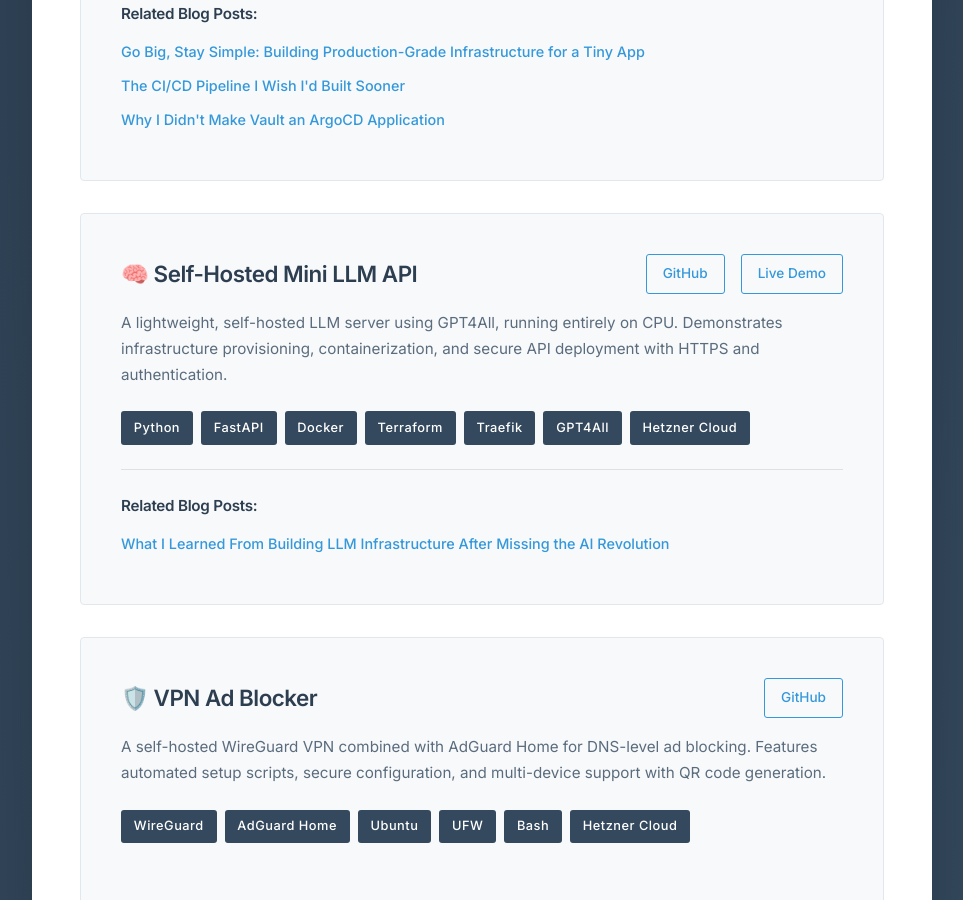
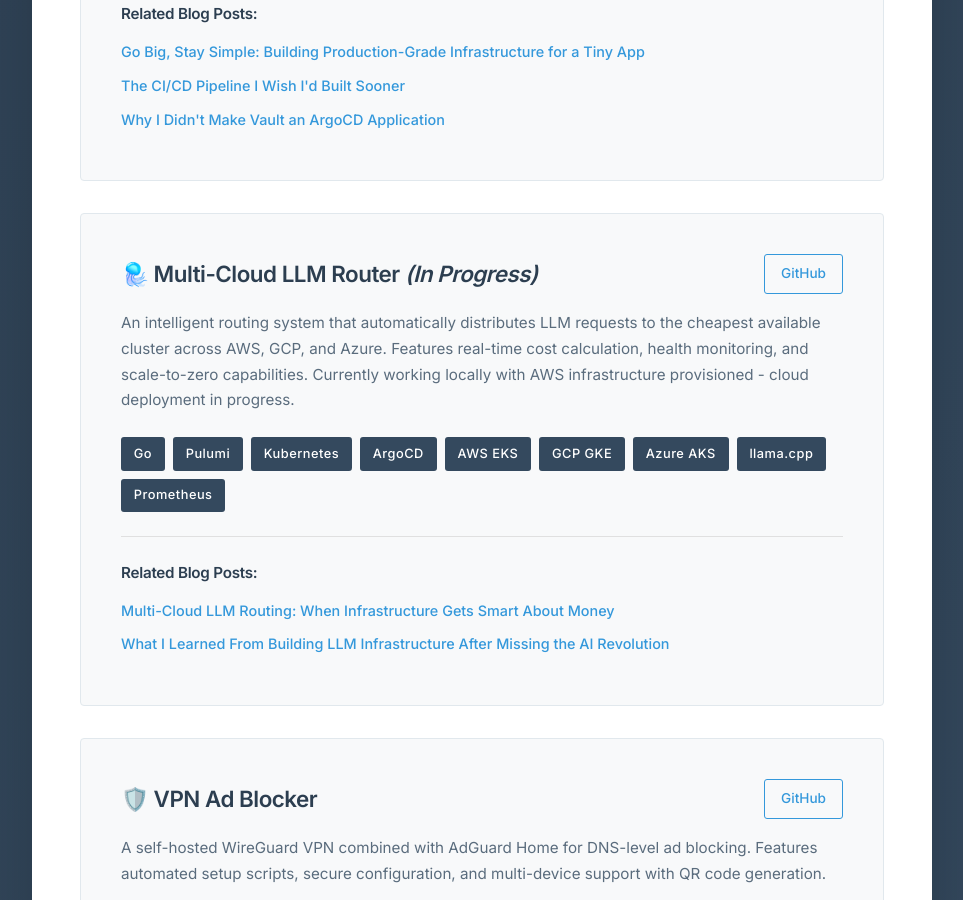
Before and after one commit to navillasa/navillasa.github.io, a Jekyll site: the page built from index.md, in a window 1280 px wide and 900 px high, scrolled down 1361 px. Shown: the whole window, without its empty margins (158-1121 px from the left). Built offline with Jekyll 4.4.1, drawn with Linux system fonts in a browser that asks for light colours.

Commit message:
Add multi-cloud LLM router project and blog post
- Add new in-progress project card for multi-cloud LLM router
- Remove self-hosted mini LLM project to reduce portfolio clutter
- Create properly formatted Jekyll blog post for multi-cloud router journey
- Update blog post title to 'Multi-Cloud LLM Routing: When Infrastructure Gets Smart About Money'
- Link AI revolution blog post under multi-cloud project

```diff
--- a/index.md
+++ b/index.md
@@ -80,34 +80,35 @@ title: "DevOps Engineer"
             </div>
         </div>
 
-        <!-- Self-Hosted LLM Project -->
+        <!-- Multi-Cloud LLM Router Project (In Progress) -->
         <div class="project-card">
             <div class="project-header">
-                <h3 class="project-title">🧠 Self-Hosted Mini LLM API</h3>
+                <h3 class="project-title">🪼 Multi-Cloud LLM Router <em>(In Progress)</em></h3>
                 <div class="project-links">
-                    <a href="https://github.com/navillasa/self-hosted-mini-llm" target="_blank" class="project-link">GitHub</a>
-                    <a href="https://llm.navillasa.dev" target="_blank" class="project-link">Live Demo</a>
+                    <a href="https://github.com/navillasa/multi-cloud-llm-router" target="_blank" class="project-link">GitHub</a>
                 </div>
             </div>
             <p class="project-description">
-                A lightweight, self-hosted LLM server using GPT4All, running entirely on CPU. Demonstrates infrastructure provisioning, containerization, and secure API deployment with HTTPS and authentication.
+                An intelligent routing system that automatically distributes LLM requests to the cheapest available cluster across AWS, GCP, and Azure. Features real-time cost calculation, health monitoring, and scale-to-zero capabilities. Currently working locally with AWS infrastructure provisioned - cloud deployment in progress.
             </p>
             <div class="tech-stack">
-                <span class="tech-tag">Python</span>
-                <span class="tech-tag">FastAPI</span>
-                <span class="tech-tag">Docker</span>
-                <span class="tech-tag">Terraform</span>
-                <span class="tech-tag">Traefik</span>
-                <span class="tech-tag">GPT4All</span>
-                <span class="tech-tag">Hetzner Cloud</span>
+                <span class="tech-tag">Go</span>
+                <span class="tech-tag">Pulumi</span>
+                <span class="tech-tag">Kubernetes</span>
+                <span class="tech-tag">ArgoCD</span>
+                <span class="tech-tag">AWS EKS</span>
+                <span class="tech-tag">GCP GKE</span>
+                <span class="tech-tag">Azure AKS</span>
+                <span class="tech-tag">llama.cpp</span>
+                <span class="tech-tag">Prometheus</span>
             </div>
             <div class="blog-posts">
                 <h4 class="blog-section-title">Related Blog Posts:</h4>
                 <ul class="blog-list">
+                    <li><a href="{{ '/blog/multi-cloud-llm-router-journey/' | relative_url }}" class="blog-link">Multi-Cloud LLM Routing: When Infrastructure Gets Smart About Money</a></li>
                     <li><a href="{{ '/blog/missed-ai-revolution/' | relative_url }}" class="blog-link">What I Learned From Building LLM Infrastructure After Missing the AI Revolution</a></li>
                 </ul>
             </div>
-
         </div>
 
         <!-- VPN Ad Blocker Project -->
```
Also changed, not shown: _posts/2025-08-24-multi-cloud-llm-router-journey.md (added, +147 -0 lines), 6 other files.
